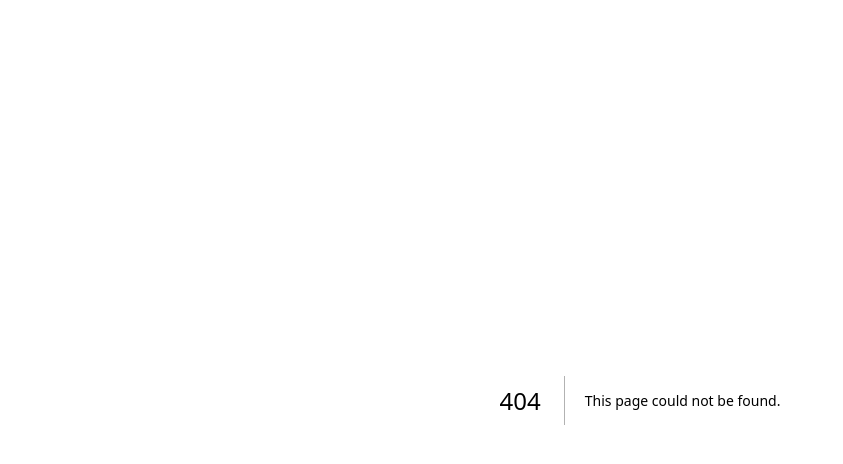
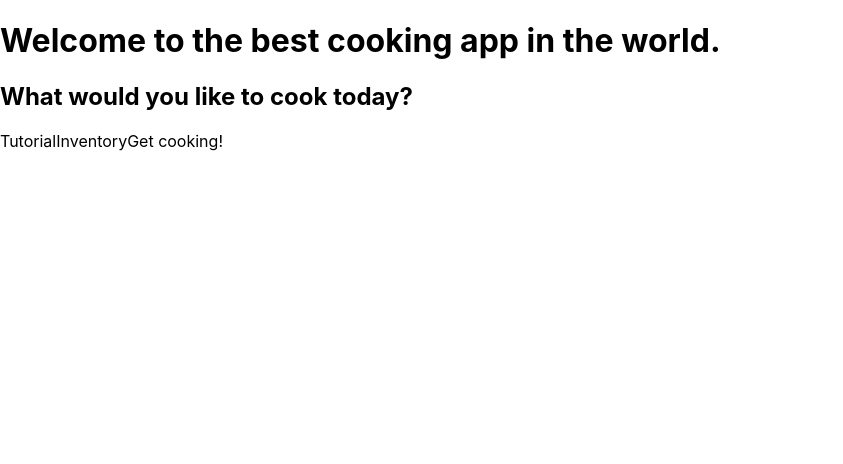
Before and after one commit to crfmc/Sous-next, a Next.js app: page /cook in a window 1280 px wide. Before the commit this address had no page. Shown: the top 464 px of the page, without its empty margins (0-843 px from the left). Built offline with nearby package versions, Linux system fonts and the light colour scheme.

Commit message:
create page for main cooking

```diff
--- /dev/null
+++ b/pages/cook/index.tsx
@@ -0,0 +1,15 @@
+import { Head } from "next/document";
+
+export default function Cook() {
+  return (
+    <div>
+      <h1>
+        Welcome to the best cooking app in the world.
+      </h1>
+      <h2>What would you like to cook today?</h2>
+      <a>Tutorial</a>
+      <a>Inventory</a>
+      <a>Get cooking!</a>
+    </div>
+  )
+}
```
